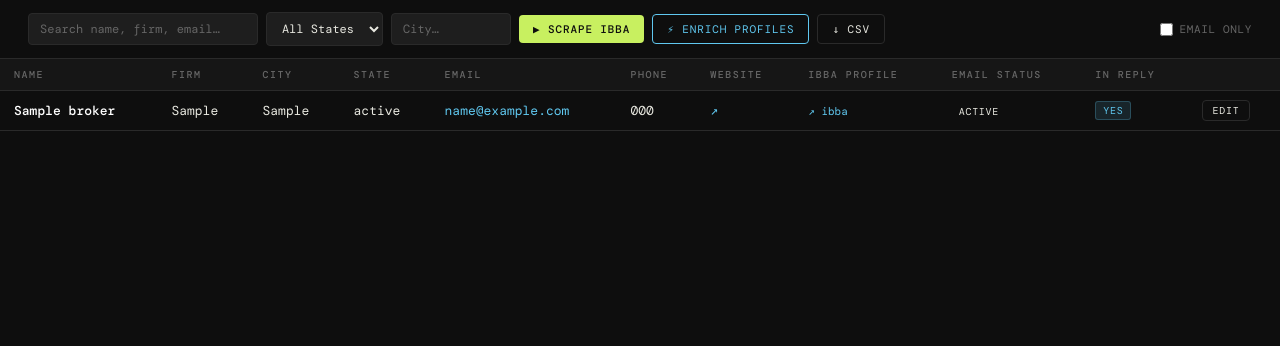
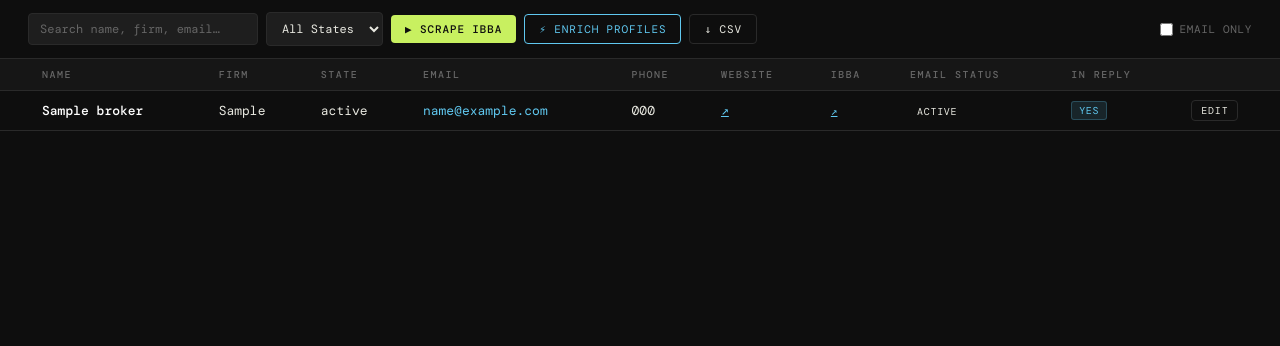
Before and after one commit to ellen-li-8/dumu, a Flask app: page / in a window 1280 px wide. Shown: the part 74-420 px from the top of the page. Run offline with Flask 3, Linux system fonts and the light colour scheme; tables that the repository leaves empty hold one stand-in row (values such as "Sample post").

Commit message:
Update index.html

```diff
--- a/templates/index.html
+++ b/templates/index.html
@@ -7,11 +7,7 @@
   <link rel="preconnect" href="https://fonts.googleapis.com">
   <link href="https://fonts.googleapis.com/css2?family=DM+Mono:wght@400;500&family=Fraunces:ital,opsz,wght@0,9..144,300;0,9..144,600;1,9..144,300&display=swap" rel="stylesheet">
   <style>
-    :root {
-      --bg:#0e0e0e; --surface:#161616; --surface2:#1e1e1e;
-      --border:#2a2a2a; --accent:#c8f060; --accent2:#60c8f0;
-      --text:#e8e8e0; --muted:#666; --danger:#f06060;
-    }
+    :root{--bg:#0e0e0e;--surface:#161616;--surface2:#1e1e1e;--border:#2a2a2a;--accent:#c8f060;--accent2:#60c8f0;--text:#e8e8e0;--muted:#666;--danger:#f06060}
     *{box-sizing:border-box;margin:0;padding:0}
     body{background:var(--bg);color:var(--text);font-family:'DM Mono',monospace;font-size:13px;min-height:100vh;display:flex;flex-direction:column}
     header{padding:20px 28px 16px;border-bottom:1px solid var(--border);display:flex;align-items:flex-end;justify-content:space-between;gap:16px;flex-shrink:0}
@@ -49,12 +45,18 @@
     table{width:100%;border-collapse:collapse}
     thead tr{border-bottom:1px solid var(--border);background:var(--surface);position:sticky;top:0;z-index:10}
     th{padding:9px 14px;text-align:left;font-size:10px;letter-spacing:.15em;text-transform:uppercase;color:var(--muted);font-weight:500;white-space:nowrap}
-    tbody tr{border-bottom:1px solid var(--border);transition:background .1s}
-    tbody tr:hover{background:var(--surface2)}
-    td{padding:9px 14px;color:var(--text);vertical-align:middle;max-width:200px;overflow:hidden;text-overflow:ellipsis;white-space:nowrap}
-    td.name{font-weight:500;color:#fff;max-width:160px}
-    td.email a,td.website a{color:var(--accent2);text-decoration:none}
-    td.email a:hover,td.website a:hover{text-decoration:underline}
+    tbody tr.data-row{border-bottom:none;transition:background .1s;cursor:pointer}
+    tbody tr.data-row:hover{background:var(--surface2)}
+    tbody tr.bio-row{border-bottom:1px solid var(--border)}
+    tbody tr.bio-row td{padding:0}
+    .bio-inner{padding:0 14px 12px 14px;color:var(--muted);font-size:12px;line-height:1.6;max-width:900px;display:none}
+    .bio-inner.open{display:block}
+    td{padding:9px 14px;color:var(--text);vertical-align:middle;max-width:180px;overflow:hidden;text-overflow:ellipsis;white-space:nowrap}
+    td.name-cell{font-weight:500;color:#fff;max-width:160px}
+    td.email-cell a{color:var(--accent2);text-decoration:none}
+    td.email-cell a:hover{text-decoration:underline}
+    .expand-icon{color:var(--muted);font-size:11px;transition:transform .2s;display:inline-block;margin-right:4px}
+    .expand-icon.open{transform:rotate(90deg)}
     .tag{display:inline-block;padding:2px 7px;border-radius:3px;font-size:10px;letter-spacing:.07em;text-transform:uppercase}
     .tag-valid{background:rgba(200,240,96,.12);color:var(--accent);border:1px solid rgba(200,240,96,.25)}
     .tag-invalid{background:rgba(240,96,96,.12);color:var(--danger);border:1px solid rgba(240,96,96,.25)}
@@ -70,17 +72,17 @@
     .page-btn:disabled{opacity:.3;cursor:default}
     .modal-overlay{display:none;position:fixed;inset:0;background:rgba(0,0,0,.75);z-index:100;align-items:center;justify-content:center}
     .modal-overlay.open{display:flex}
-    .modal{background:var(--surface);border:1px solid var(--border);border-radius:8px;padding:26px;width:500px;max-width:95vw}
+    .modal{background:var(--surface);border:1px solid var(--border);border-radius:8px;padding:26px;width:520px;max-width:95vw;max-height:90vh;overflow-y:auto}
     .modal h3{font-family:'Fraunces',serif;font-size:17px;font-weight:600;margin-bottom:16px}
     .modal-field{margin-bottom:11px}
     .modal-field label{display:block;font-size:10px;text-transform:uppercase;letter-spacing:.1em;color:var(--muted);margin-bottom:4px}
     .modal-field input,.modal-field textarea,.modal-field select{width:100%;background:var(--surface2);border:1px solid var(--border);color:var(--text);font-family:'DM Mono',monospace;font-size:12px;padding:7px 11px;border-radius:4px}
     .modal-field textarea{resize:vertical;min-height:70px}
+    .modal-grid{display:grid;grid-template-columns:1fr 1fr;gap:10px}
     .modal-actions{display:flex;justify-content:flex-end;gap:8px;margin-top:18px}
-    .enrich-modal{width:420px}
-    .enrich-modal p{color:var(--muted);font-size:12px;line-height:1.6;margin-bottom:14px}
     .progress-bar{height:4px;background:var(--border);border-radius:2px;overflow:hidden;margin-top:8px}
     .progress-fill{height:100%;background:var(--accent);transition:width .3s}
+    .enrich-modal p{color:var(--muted);font-size:12px;line-height:1.6;margin-bottom:14px}
   </style>
 </head>
 <body>
@@ -101,7 +103,6 @@
 <div class="toolbar">
   <input type="text" class="search-input" placeholder="Search name, firm, email…" id="search-input"/>
   <select id="state-filter"><option value="">All States</option></select>
-  <input type="text" id="city-filter" placeholder="City…" style="width:120px"/>
   <button class="btn btn-primary" id="scrape-btn" onclick="startScrape()">▶ Scrape IBBA</button>
   <button class="btn btn-enrich" id="enrich-btn" onclick="openEnrichModal()">⚡ Enrich Profiles</button>
   <button class="btn btn-secondary" onclick="exportCSV()">↓ CSV</button>
@@ -111,12 +112,10 @@
 </div>
 
 <div id="scrape-bar" class="status-bar scrape hidden">
-  <div class="spinner"></div>
-  <span id="scrape-msg">Scraping…</span>
+  <div class="spinner"></div><span id="scrape-msg">Scraping…</span>
 </div>
 <div id="enrich-bar" class="status-bar enrich hidden">
-  <div class="spinner"></div>
-  <span id="enrich-msg">Enriching…</span>
+  <div class="spinner"></div><span id="enrich-msg">Enriching…</span>
   <div style="flex:1;margin-left:12px"><div class="progress-bar"><div class="progress-fill" id="enrich-progress" style="width:0%"></div></div></div>
 </div>
 
@@ -125,14 +124,14 @@
     <table>
       <thead>
         <tr>
+          <th style="width:24px"></th>
           <th>Name</th>
           <th>Firm</th>
-          <th>City</th>
           <th>State</th>
           <th>Email</th>
           <th>Phone</th>
           <th>Website</th>
-          <th>IBBA Profile</th>
+          <th>IBBA</th>
           <th>Email Status</th>
           <th>In Reply</th>
           <th></th>
@@ -152,17 +151,24 @@
 <div class="modal-overlay" id="edit-modal">
   <div class="modal">
     <h3 id="modal-title">Edit Broker</h3>
-    <div style="display:grid;grid-template-columns:1fr 1fr;gap:10px"><div class="modal-field"><label>First / Full Name</label><input type="text" id="modal-name" placeholder="Name"/></div><div class="modal-field"><label>Firm</label><input type="text" id="modal-firm" placeholder="Firm name"/></div></div>
-    <div style="display:grid;grid-template-columns:1fr 1fr;gap:10px"><div class="modal-field"><label>City</label><input type="text" id="modal-city" placeholder="City"/></div><div class="modal-field"><label>State</label><input type="text" id="modal-state" placeholder="State"/></div></div>
-    <div class="modal-field"><label>Email</label><input type="text" id="modal-email" placeholder="email@domain.com"/></div>
-    <div class="modal-field"><label>Phone</label><input type="text" id="modal-phone" placeholder="Phone number"/></div>
-    <div class="modal-field"><label>Email Status (Bouncer)</label>
+    <div class="modal-grid">
+      <div class="modal-field"><label>Name</label><input type="text" id="modal-name"/></div>
+      <div class="modal-field"><label>Firm</label><input type="text" id="modal-firm"/></div>
+    </div>
+    <div class="modal-grid">
+      <div class="modal-field"><label>Email</label><input type="text" id="modal-email"/></div>
+      <div class="modal-field"><label>Phone</label><input type="text" id="modal-phone"/></div>
+    </div>
+    <div class="modal-grid">
+      <div class="modal-field"><label>State</label><input type="text" id="modal-state"/></div>
+      <div class="modal-field"><label>Email Status</label>
         <select id="modal-bouncer">
           <option value="unchecked">Unchecked</option>
           <option value="valid">Valid</option>
           <option value="invalid">Invalid</option>
           <option value="risky">Risky</option>
         </select>
+      </div>
     </div>
     <div class="modal-field"><label>In Reply.io</label>
       <select id="modal-reply"><option value="0">No</option><option value="1">Yes</option></select>
@@ -177,11 +183,10 @@
 
 <!-- Enrich Modal -->
 <div class="modal-overlay" id="enrich-modal">
-  <div class="modal enrich-modal">
+  <div class="modal" style="width:420px">
     <h3>⚡ Enrich Profiles</h3>
-    <p>This visits each broker's individual IBBA profile page to scrape their email, phone, firm, and website. Takes ~0.8s per profile so be patient — start with a small batch.</p>
-    <div class="modal-field">
-      <label>How many profiles to enrich?</label>
+    <p class="enrich-modal">Visits each broker's IBBA profile to scrape phone, email, firm, website, and bio. ~0.8s per profile — start small.</p>
+    <div class="modal-field"><label>How many profiles?</label>
       <select id="enrich-limit">
         <option value="50">50 profiles (~1 min)</option>
         <option value="100" selected>100 profiles (~2 min)</option>
@@ -192,24 +197,19 @@
     </div>
     <div class="modal-actions">
       <button class="btn btn-secondary" onclick="closeEnrichModal()">Cancel</button>
-      <button class="btn btn-enrich" onclick="confirmEnrich()">Start Enrichment</button>
+      <button class="btn btn-enrich" onclick="confirmEnrich()">Start</button>
     </div>
   </div>
 </div>
 
 <script>
-let currentPage = 1;
-let editingId = null;
-let scrapeInterval = null;
-let enrichInterval = null;
+var currentPage=1, editingId=null, scrapeInterval=null, enrichInterval=null, searchTimer=null;
 
-let searchTimer;
-document.getElementById("search-input").addEventListener("input",()=>{clearTimeout(searchTimer);searchTimer=setTimeout(()=>loadBrokers(1),300)});
-document.getElementById("state-filter").addEventListener("change",()=>loadBrokers(1));
-document.getElementById("city-filter").addEventListener("input",()=>{clearTimeout(searchTimer);searchTimer=setTimeout(()=>loadBrokers(1),300)});
+document.getElementById("search-input").addEventListener("input",function(){clearTimeout(searchTimer);searchTimer=setTimeout(function(){loadBrokers(1)},300)});
+document.getElementById("state-filter").addEventListener("change",function(){loadBrokers(1)});
 
 async function loadStats(){
-  const d=await(await fetch("/api/stats")).json();
+  var d=await(await fetch("/api/stats")).json();
   document.getElementById("stat-total").textContent=d.total.toLocaleString();
   document.getElementById("stat-email").textContent=d.with_email.toLocaleString();
   document.getElementById("stat-enriched").textContent=d.enriched.toLocaleString();
@@ -217,81 +217,102 @@ async function loadStats(){
 }
 
 async function loadStates(){
-  const states=await(await fetch("/api/states")).json();
-  const sel=document.getElementById("state-filter");
-  // Clear existing options except first
+  var states=await(await fetch("/api/states")).json();
+  var sel=document.getElementById("state-filter");
   while(sel.options.length>1) sel.remove(1);
-  states.forEach(s=>{const o=document.createElement("option");o.value=s;o.textContent=s;sel.appendChild(o)});
+  states.forEach(function(s){var o=document.createElement("option");o.value=s;o.textContent=s;sel.appendChild(o)});
 }
 
-async function loadBrokers(page=1){
-  currentPage=page;
-  const search=document.getElementById("search-input").value;
-  const state=document.getElementById("state-filter").value;
-  const city=document.getElementById("city-filter").value;
-  const emailOnly=document.getElementById("email-only").checked;
-  const params=new URLSearchParams({search,state,city,email_only:emailOnly,page});
-  const d=await(await fetch(`/api/brokers?${params}`)).json();
-  window._brokerMap={};d.brokers.forEach(b=>window._brokerMap[b.id]=b);
-  const tbody=document.getElementById("broker-table");
-  const empty=document.getElementById("empty-state");
-  if(!d.brokers.length){tbody.innerHTML="";empty.style.display="block";}
-  else{
+async function loadBrokers(page){
+  page=page||1; currentPage=page;
+  var search=document.getElementById("search-input").value;
+  var state=document.getElementById("state-filter").value;
+  var emailOnly=document.getElementById("email-only").checked;
+  var params=new URLSearchParams({search:search,state:state,email_only:emailOnly,page:page});
+  var d=await(await fetch("/api/brokers?"+params)).json();
+  var tbody=document.getElementById("broker-table");
+  var empty=document.getElementById("empty-state");
+
+  window._brokerMap={};
+  d.brokers.forEach(function(b){window._brokerMap[b.id]=b});
+
+  if(!d.brokers.length){tbody.innerHTML="";empty.style.display="block";return;}
   empty.style.display="none";
-    tbody.innerHTML=d.brokers.map(function(b){
-      var emailCell = b.email ? '<a href="mailto:'+esc(b.email)+'">'+esc(b.email)+'</a>' : '<span style="color:var(--muted)">—</span>';
-      var phoneCell = b.phone ? '<a href="tel:'+esc(b.phone)+'" style="color:var(--text);text-decoration:none">'+esc(b.phone)+'</a>' : '<span style="color:var(--muted)">—</span>';
-      var webCell = b.website ? '<a href="'+esc(b.website)+'" target="_blank">↗</a>' : '<span style="color:var(--muted)">—</span>';
-      var ibbaCell = b.profile_url ? '<a href="'+esc(b.profile_url)+'" target="_blank" style="color:var(--accent2);text-decoration:none;font-size:11px">↗ ibba</a>' : '<span style="color:var(--muted)">—</span>';
-      var bouncerCell = '<span class="tag tag-'+(b.bouncer_status||'unchecked')+'">'+(b.bouncer_status||'—')+'</span>';
-      var replyCell = b.in_reply ? '<span class="tag tag-in-reply">Yes</span>' : '<span style="color:var(--muted)">—</span>';
-      var editBtn = '<button class="btn btn-secondary" style="padding:3px 9px;font-size:10px" onclick="openEdit('+b.id+')">Edit</button>';
-      return '<tr>'
-        +'<td class="name" title="'+esc(b.name)+'">'+esc(b.name)+'</td>'
-        +'<td>'+(esc(b.firm)||'<span style="color:var(--muted)">—</span>')+'</td>'
-        +'<td>'+esc(b.city)+'</td>'
+
+  var rows="";
+  d.brokers.forEach(function(b){
+    var hasBio=b.bio&&b.bio.length>0;
+    var expandIcon=hasBio?'<span class="expand-icon" id="ei-'+b.id+'">▶</span>':'';
+    var emailCell=b.email?'<a href="mailto:'+esc(b.email)+'">'+esc(b.email)+'</a>':'<span style="color:var(--muted)">—</span>';
+    var phoneCell=b.phone?'<a href="tel:'+esc(b.phone)+'" style="color:var(--text);text-decoration:none">'+esc(b.phone)+'</a>':'<span style="color:var(--muted)">—</span>';
+    var webCell=b.website?'<a href="'+esc(b.website)+'" target="_blank" style="color:var(--accent2)">↗</a>':'<span style="color:var(--muted)">—</span>';
+    var ibbaCell=b.profile_url?'<a href="'+esc(b.profile_url)+'" target="_blank" style="color:var(--accent2);font-size:11px">↗</a>':'<span style="color:var(--muted)">—</span>';
+    var bouncer='<span class="tag tag-'+(b.bouncer_status||"unchecked")+'">'+(b.bouncer_status||"—")+'</span>';
+    var reply=b.in_reply?'<span class="tag tag-in-reply">Yes</span>':'<span style="color:var(--muted)">—</span>';
+    var editBtn='<button class="btn btn-secondary" style="padding:3px 9px;font-size:10px" onclick="event.stopPropagation();openEdit('+b.id+')">Edit</button>';
+    var rowClick=hasBio?'onclick="toggleBio('+b.id+')"':'';
+
+    rows+='<tr class="data-row" '+rowClick+'>'
+      +'<td style="padding:9px 6px 9px 14px">'+expandIcon+'</td>'
+      +'<td class="name-cell" title="'+esc(b.name)+'">'+esc(b.name)+'</td>'
+      +'<td title="'+esc(b.firm)+'">'+(esc(b.firm)||'<span style="color:var(--muted)">—</span>')+'</td>'
       +'<td>'+esc(b.state)+'</td>'
-        +'<td class="email">'+emailCell+'</td>'
+      +'<td class="email-cell">'+emailCell+'</td>'
       +'<td>'+phoneCell+'</td>'
-        +'<td class="website">'+webCell+'</td>'
+      +'<td>'+webCell+'</td>'
       +'<td>'+ibbaCell+'</td>'
-        +'<td>'+bouncerCell+'</td>'
-        +'<td>'+replyCell+'</td>'
+      +'<td>'+bouncer+'</td>'
+      +'<td>'+reply+'</td>'
       +'<td>'+editBtn+'</td>'
       +'</tr>';
-    }).join('');
-  }
+
+    // Bio expansion row — always present, hidden until toggled
+    rows+='<tr class="bio-row" id="bio-row-'+b.id+'">'
+      +'<td colspan="11"><div class="bio-inner" id="bio-'+b.id+'">'+esc(b.bio||"")+'</div></td>'
+      +'</tr>';
+  });
+  tbody.innerHTML=rows;
   renderPagination(d.page,d.pages,d.total);
 }
 
+function toggleBio(id){
+  var inner=document.getElementById("bio-"+id);
+  var icon=document.getElementById("ei-"+id);
+  if(!inner) return;
+  var isOpen=inner.classList.contains("open");
+  inner.classList.toggle("open",!isOpen);
+  if(icon) icon.classList.toggle("open",!isOpen);
+}
+
 function renderPagination(page,pages,total){
-  const el=document.getElementById("pagination");
+  var el=document.getElementById("pagination");
   if(pages<=1){el.innerHTML="";return;}
-  const start=(page-1)*50+1, end=Math.min(page*50,total);
-  const pageNums=[];
-  for(let p=Math.max(1,page-3);p<=Math.min(pages,page+3);p++) pageNums.push(p);
-  el.innerHTML=`
-    <span class="page-info">Showing ${start}–${end} of ${total.toLocaleString()}</span>
-    <div class="page-btns">
-      <button class="page-btn" onclick="loadBrokers(${page-1})" ${page===1?"disabled":""}>←</button>
-      ${pageNums.map(p=>`<button class="page-btn ${p===page?'active':''}" onclick="loadBrokers(${p})">${p}</button>`).join("")}
-      <button class="page-btn" onclick="loadBrokers(${page+1})" ${page===pages?"disabled":""}>→</button>
-    </div>`;
+  var start=(page-1)*50+1, end=Math.min(page*50,total);
+  var nums="";
+  for(var p=Math.max(1,page-3);p<=Math.min(pages,page+3);p++){
+    nums+='<button class="page-btn'+(p===page?" active":"")+'" onclick="loadBrokers('+p+')">'+p+'</button>';
+  }
+  el.innerHTML='<span class="page-info">Showing '+start+'–'+end+' of '+total.toLocaleString()+'</span>'
+    +'<div class="page-btns">'
+    +'<button class="page-btn" onclick="loadBrokers('+(page-1)+')" '+(page===1?"disabled":"")+'>←</button>'
+    +nums
+    +'<button class="page-btn" onclick="loadBrokers('+(page+1)+')" '+(page===pages?"disabled":"")+'>→</button>'
+    +'</div>';
 }
 
 async function startScrape(){
-  const btn=document.getElementById("scrape-btn");
+  var btn=document.getElementById("scrape-btn");
   btn.disabled=true; btn.textContent="Running…";
   document.getElementById("scrape-bar").classList.remove("hidden");
   await fetch("/api/scrape",{method:"POST"});
-  scrapeInterval=setInterval(async()=>{
-    const d=await(await fetch("/api/scrape/status")).json();
-    document.getElementById("scrape-msg").textContent=`${d.message}`;
+  scrapeInterval=setInterval(async function(){
+    var d=await(await fetch("/api/scrape/status")).json();
+    document.getElementById("scrape-msg").textContent=d.message;
     if(!d.running){
       clearInterval(scrapeInterval);
       btn.disabled=false; btn.textContent="▶ Scrape IBBA";
       loadBrokers(1); loadStats(); loadStates();
-      setTimeout(()=>document.getElementById("scrape-bar").classList.add("hidden"),6000);
+      setTimeout(function(){document.getElementById("scrape-bar").classList.add("hidden")},6000);
     }
   },2000);
 }
@@ -300,56 +321,60 @@ function openEnrichModal(){document.getElementById("enrich-modal").classList.add
 function closeEnrichModal(){document.getElementById("enrich-modal").classList.remove("open")}
 
 async function confirmEnrich(){
-  const limit=document.getElementById("enrich-limit").value;
+  var limit=document.getElementById("enrich-limit").value;
   closeEnrichModal();
   document.getElementById("enrich-bar").classList.remove("hidden");
   await fetch("/api/enrich",{method:"POST",headers:{"Content-Type":"application/json"},body:JSON.stringify({limit:parseInt(limit)})});
-  enrichInterval=setInterval(async()=>{
-    const d=await(await fetch("/api/enrich/status")).json();
+  enrichInterval=setInterval(async function(){
+    var d=await(await fetch("/api/enrich/status")).json();
     document.getElementById("enrich-msg").textContent=d.message;
-    if(d.total>0) document.getElementById("enrich-progress").style.width=`${Math.round(d.done/d.total*100)}%`;
+    if(d.total>0) document.getElementById("enrich-progress").style.width=Math.round(d.done/d.total*100)+"%";
     if(!d.running){
       clearInterval(enrichInterval);
-      loadBrokers(currentPage); loadStats(); loadStates();
-      setTimeout(()=>{document.getElementById("enrich-bar").classList.add("hidden");document.getElementById("enrich-progress").style.width="0%"},6000);
+      loadBrokers(currentPage); loadStats();
+      setTimeout(function(){
+        document.getElementById("enrich-bar").classList.add("hidden");
+        document.getElementById("enrich-progress").style.width="0%";
+      },6000);
     }
   },2000);
 }
 
 function exportCSV(){
-  const state=document.getElementById("state-filter").value;
-  const emailOnly=document.getElementById("email-only").checked;
-  window.location.href=`/api/export?state=${state}&email_only=${emailOnly}`;
+  var state=document.getElementById("state-filter").value;
+  var emailOnly=document.getElementById("email-only").checked;
+  window.location.href="/api/export?state="+state+"&email_only="+emailOnly;
 }
 
 function openEdit(id){
   var b=window._brokerMap[id];
   if(!b) return;
   editingId=b.id;
-  document.getElementById('modal-title').textContent=b.name||'Edit Broker';
-  document.getElementById('modal-name').value=b.name||'';
-  document.getElementById('modal-city').value=b.city||'';
-  document.getElementById('modal-state').value=b.state||'';
-  document.getElementById('modal-email').value=b.email||'';
-  document.getElementById('modal-phone').value=b.phone||'';
-  document.getElementById('modal-firm').value=b.firm||'';
-  document.getElementById('modal-bouncer').value=b.bouncer_status||'unchecked';
-  document.getElementById('modal-reply').value=b.in_reply?'1':'0';
-  document.getElementById('modal-notes').value=b.notes||'';
-  document.getElementById('edit-modal').classList.add('open');
+  document.getElementById("modal-title").textContent=b.name||"Edit Broker";
+  document.getElementById("modal-name").value=b.name||"";
+  document.getElementById("modal-firm").value=b.firm||"";
+  document.getElementById("modal-email").value=b.email||"";
+  document.getElementById("modal-phone").value=b.phone||"";
+  document.getElementById("modal-state").value=b.state||"";
+  document.getElementById("modal-bouncer").value=b.bouncer_status||"unchecked";
+  document.getElementById("modal-reply").value=b.in_reply?"1":"0";
+  document.getElementById("modal-notes").value=b.notes||"";
+  document.getElementById("edit-modal").classList.add("open");
 }
-
 
 function closeModal(){document.getElementById("edit-modal").classList.remove("open");editingId=null}
 
 async function saveEdit(){
   if(!editingId) return;
-  await fetch(`/api/brokers/${editingId}`,{
-    method:"PATCH",headers:{"Content-Type":"application/json"},
+  await fetch("/api/brokers/"+editingId,{
+    method:"PATCH",
+    headers:{"Content-Type":"application/json"},
     body:JSON.stringify({
+      name:document.getElementById("modal-name").value,
+      firm:document.getElementById("modal-firm").value,
       email:document.getElementById("modal-email").value,
       phone:document.getElementById("modal-phone").value,
-      firm:document.getElementById("modal-firm").value,
+      state:document.getElementById("modal-state").value,
       bouncer_status:document.getElementById("modal-bouncer").value,
       in_reply:parseInt(document.getElementById("modal-reply").value),
       notes:document.getElementById("modal-notes").value
@@ -358,7 +383,7 @@ async function saveEdit(){
   closeModal(); loadBrokers(currentPage);
 }
 
-function esc(s){if(!s)return"";return String(s).replace(/&/g,"&amp;").replace(/</g,"&lt;").replace(/>/g,"&gt;").replace(/"/g,"&quot;").replace(/'/g,"&#39;")}
+function esc(s){if(!s)return"";return String(s).replace(/&/g,"&amp;").replace(/</g,"&lt;").replace(/>/g,"&gt;").replace(/"/g,"&quot;")}
 
 loadStats(); loadStates(); loadBrokers(1);
 </script>
```
Lines whose indentation alone changed are shown as unchanged.
